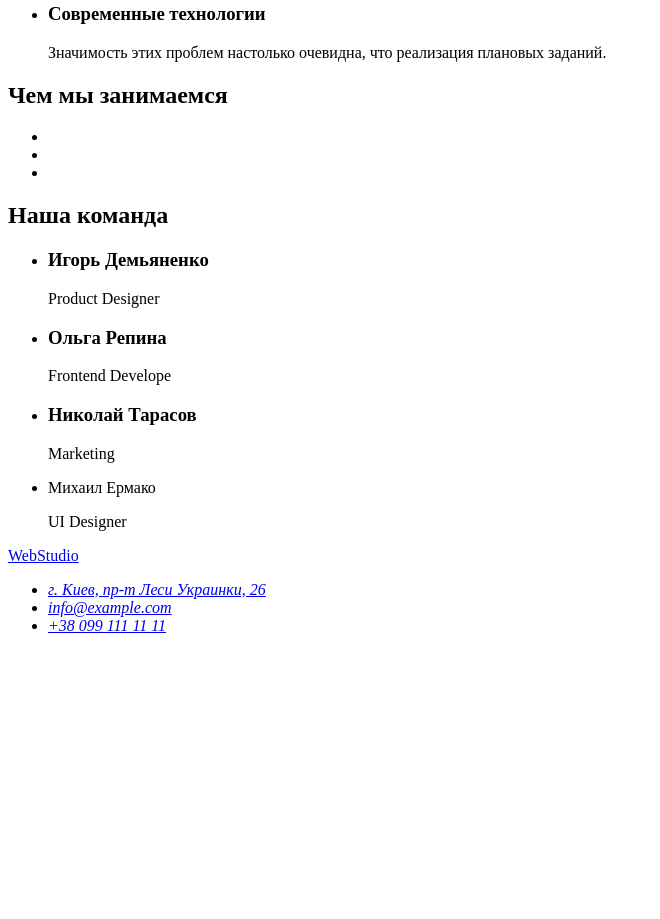
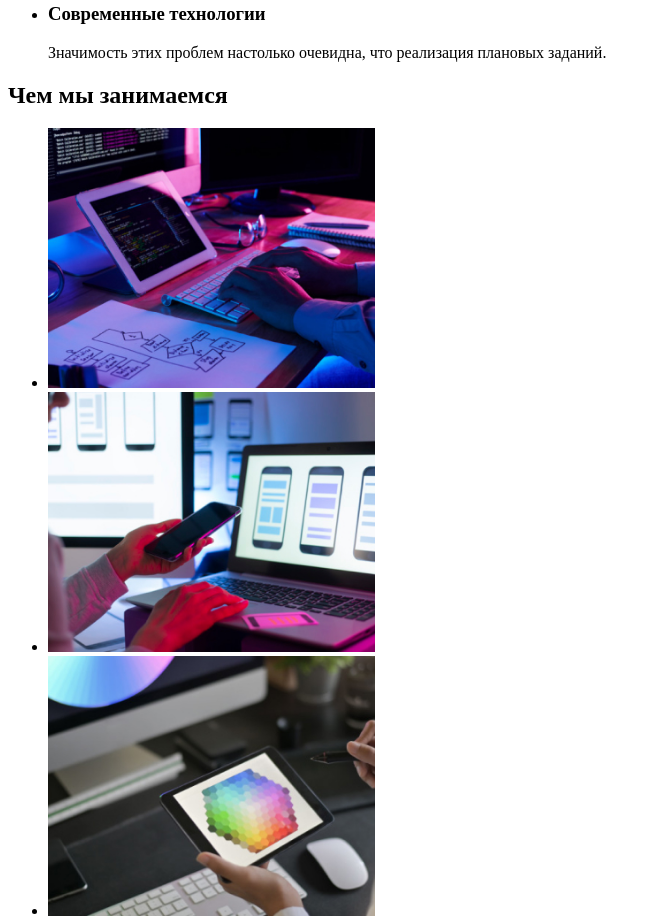
Before and after one commit to OlenaShef/Goit-markup-hw-01, a plain HTML site: page index.html in a window 1280 px wide. Shown: the part 532-1451 px from the top of the page, without its empty margins (0-660 px from the left). Before the commit the page ends 1183 px from the top, so only its background shows below. Drawn offline with Linux system fonts and the light colour scheme.

Commit message:
Homework_3

```diff
--- a/index.html
+++ b/index.html
@@ -60,28 +60,28 @@
      <section>
         <h2>Чем мы занимаемся</h2>
      <ul>
-     <li> <img src="./images/box-1.jpg" alt="Верстка" with="370" hidden="260"></li>
-     <li> <img src="./images/box-2.jpg" alt="Разработка мобильного приложен" with="370" hidden="260"></li>
-     <li> <img src="./images/box-3.jpg" alt="Цветовая подборка" with="370" hidden="260"></li>
+     <li> <img src="./images/box-1.jpg" alt="Верстка" with="370" height="260"></li>
+     <li> <img src="./images/box-2.jpg" alt="Разработка мобильного приложен" with="370" height="260"></li>
+     <li> <img src="./images/box-3.jpg" alt="Цветовая подборка" with="370" height="260"></li>
 
      </ul>
     </section>
       <section>
         <h2>Наша команда</h2>
      <ul>
-    <li> <img src="./images/img.jpg" alt="Фото Игорь Демьяненко" with="270" hidden="260">
+    <li> <img src="./images/img.jpg" alt="Фото Игорь Демьяненко" with="270" height="260">
     <h3> Игорь Демьяненко </h3>
     <p lang="en">Product Designer </p>
     </li>
-    <li> <img src="./images/img-1.jpg" alt="Фото Ольга Репина"with="270" hidden="260">
+    <li> <img src="./images/img-1.jpg" alt="Фото Ольга Репина"with="270" height="260">
     <h3> Ольга Репина</h3>
     <p lang="en"> Frontend Develope</p>
     </li>
-    <li> <img src="./images/img-2.jpg" alt="Фото Николай Тарасов"with="270"hidden="260">
+    <li> <img src="./images/img-2.jpg" alt="Фото Николай Тарасов"with="270"height="260">
     <h3> Николай Тарасов </h3>
     <p lang="en"> Marketing </p>
     </li>
-    <li> <img src="./images/img-3.jpg" alt="Фото Михаил Ермаков" with="270"hidden="260>
+    <li> <img src="./images/img-3.jpg" alt="Фото Михаил Ермаков" with="270"height="260>
     <h3> Михаил Ермако</h3>
     <p lang="en"> UI Designer</p>
     </li>
```
